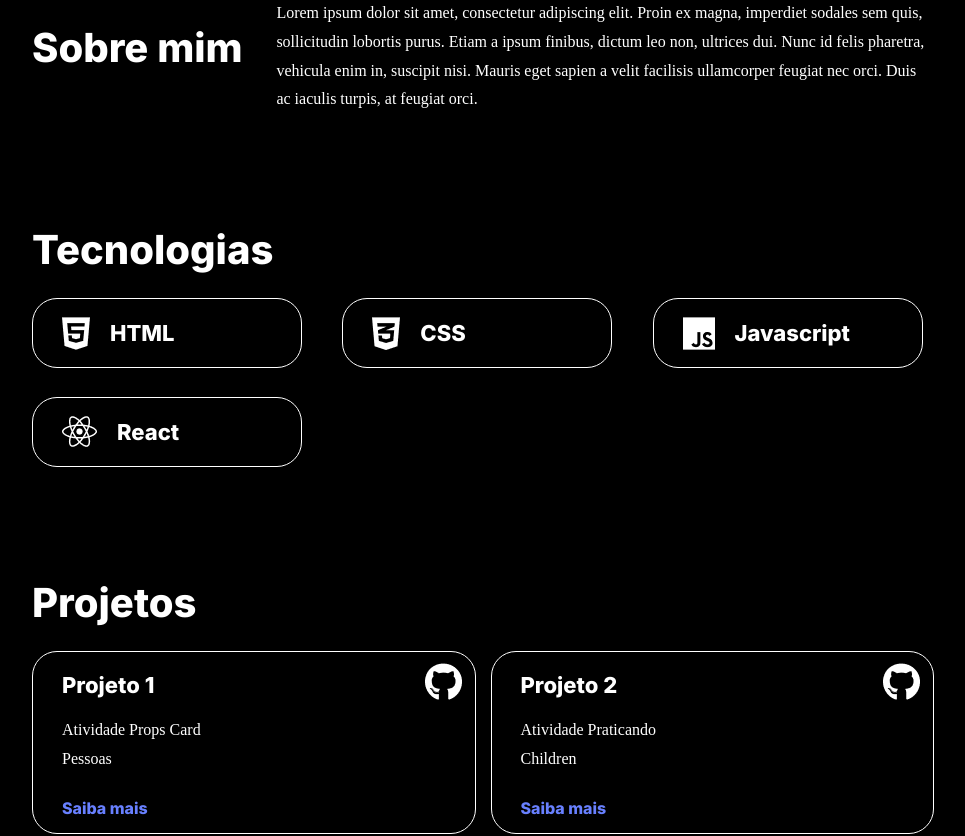
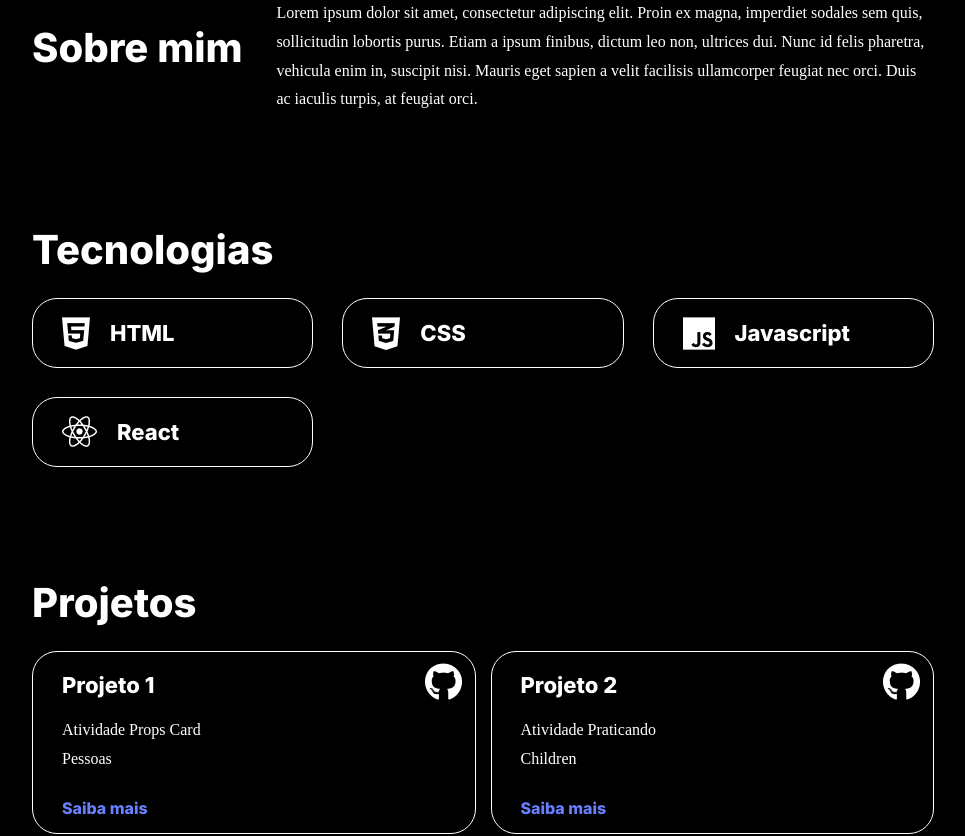
Before and after one commit to Kenzie-Academy-Brasil-Developers/m3-s1-entrega-portfolio-template_bervalim, a React (Vite) app: page / in a window 1280 px wide. Shown: the part 615-1451 px from the top of the page, without its empty margins (157-1122 px from the left). Built offline with nearby package versions, Linux system fonts and the light colour scheme.

Commit message:
Entrega Portfolio

```diff
--- a/src/components/TecnologySection/style.module.css
+++ b/src/components/TecnologySection/style.module.css
@@ -11,7 +11,6 @@
 .techList li {
   border-radius: 1.5625rem;
   border: 0.0625rem solid var(--grey-scale2);
-  width: 270px;
   height: 70px;
 }
 
```
